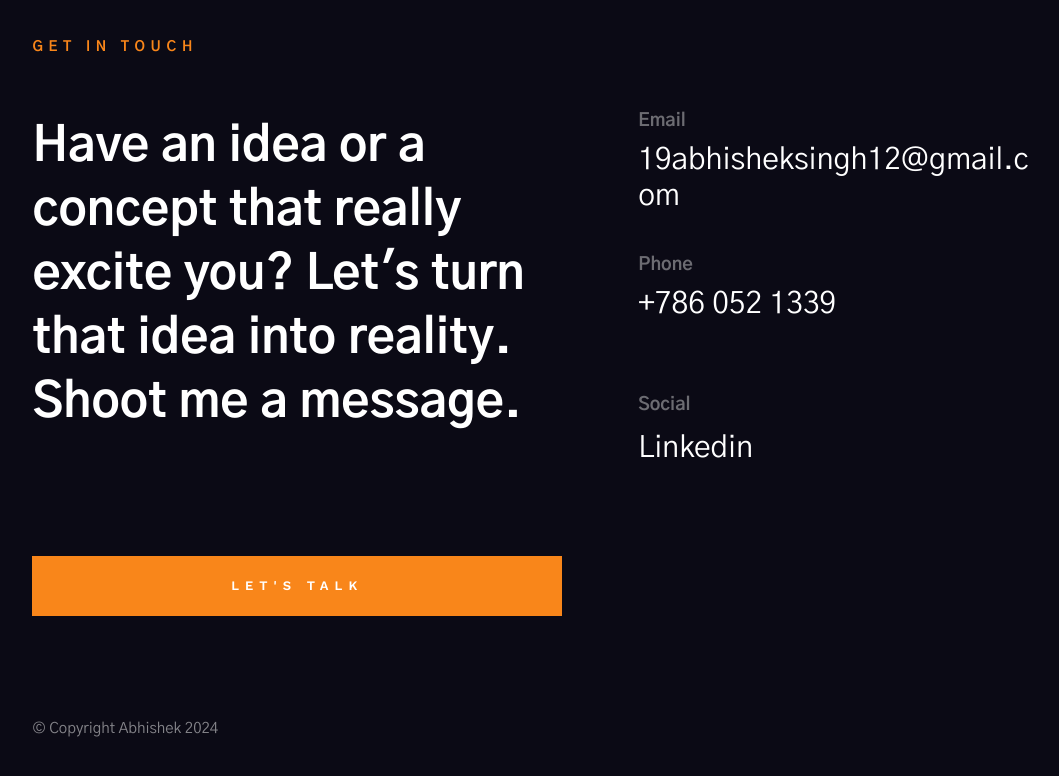
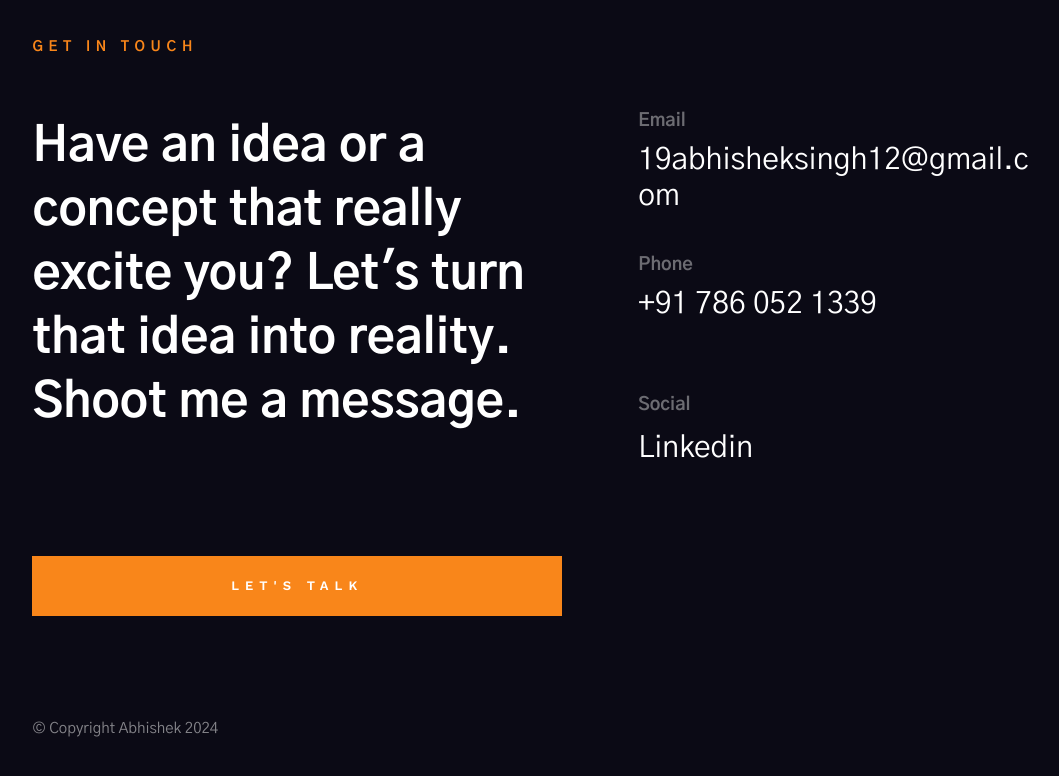
Before and after one commit to Abhisheksingh1906/Abhisheksingh, a plain HTML site: page index.html in a window 1280 px wide. Shown: the part 5732-6508 px from the top of the page, without its empty margins (58-1117 px from the left). Drawn offline with nearby package versions, Linux system fonts and the light colour scheme.

Commit message:
Update index.html

```diff
--- a/index.html
+++ b/index.html
@@ -641,7 +641,7 @@
                             Phone
                         </h5>
                         <p class="footer-contact-block__content">
-                            <a href="tel:+1975432345">+786 052 1339</a>
+                            <a href="tel:+1975432345">+91 786 052 1339</a>
                         </p>
                     </div> <!-- end footer-contact-block -->
                     <br>
```
